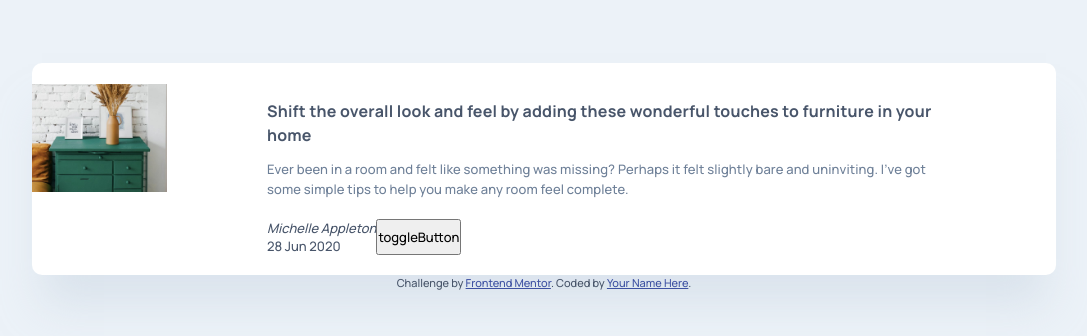
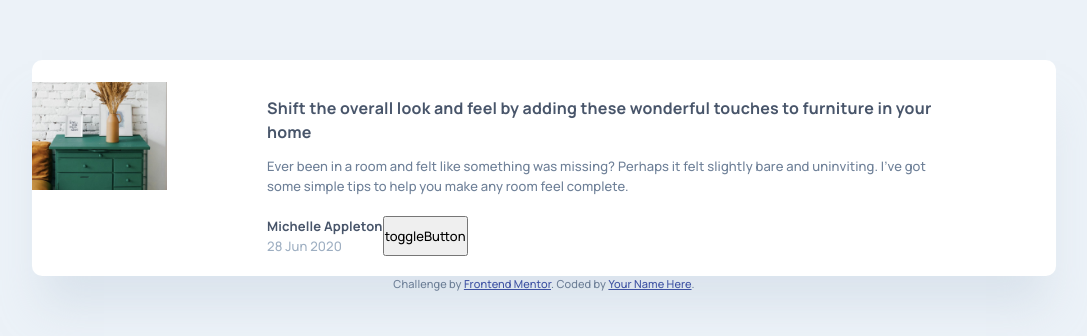
Before and after one commit to lanechanger/fem-article-preview-component, a plain HTML site: page index.html in a window 1280 px wide. Shown: the part 224-560 px from the top of the page, without its empty margins (96-1183 px from the left). Drawn offline with Linux system fonts and the light colour scheme.

Commit message:
feat: added styling for author/date text

```diff
--- a/app/scss/_global.scss
+++ b/app/scss/_global.scss
@@ -13,11 +13,14 @@ html {
 
 body {
   font-size: rem(13px);
+  line-height: calc(20 / 13);
+  font-weight: 200;
+  letter-spacing: rem(0.121875px);
   font-family: 'Manrope', sans-serif;
   height: 100%;
   min-height: 100vh;
   background-color: $lightGrayishBlue;
-  color: $veryDarkGrayishBlue;
+  color: $desaturatedDarkBlue;
 }
 
 button,
--- a/app/scss/_modules.scss
+++ b/app/scss/_modules.scss
@@ -10,16 +10,25 @@
 
   &__header {
     font-size: rem(16px);
-    line-height: rem(24px);
+    line-height: calc(24/16);
     letter-spacing: rem(0.2px);
+    color: $veryDarkGrayishBlue;
   }
 
   &__body {
     color: $desaturatedDarkBlue;
-    font-weight: 200;
-    line-height: rem(20px);
-    letter-spacing: rem(0.121875px);
   }
 
   &__footer {}
+
+  &__author {
+    font-style: normal;
+    font-weight: 700;
+    color: $veryDarkGrayishBlue;
+  }
+
+  &__date-published {
+    font-weight: 200;
+    color: $grayishBlue;
+  }
 }
--- a/index.html
+++ b/index.html
@@ -31,8 +31,8 @@
         <div class="">
           <figure></figure>
           <div class="l-flex l-flex--col">
-            <address rel="author">Michelle Appleton</address>
-            <time datetime="2020-06-28">28 Jun 2020</time>
+            <address class="card__author" rel="author">Michelle Appleton</address>
+            <time class="card__date-published" datetime="2020-06-28">28 Jun 2020</time>
           </div>
         </div>
         <!-- toggledOn -->
```
Also changed, not shown: dist/style.css, 1 other file.
